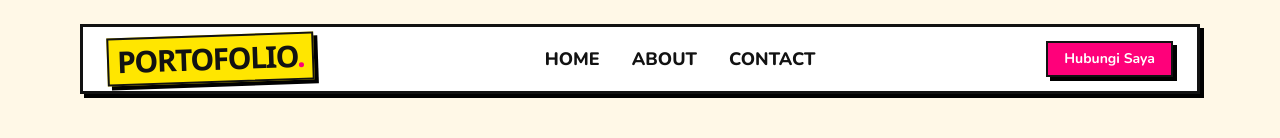
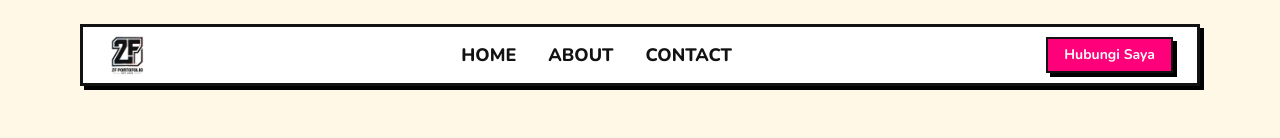
Before and after one commit to f4hmii/fahmi_portofolio, a Next.js app: page / in a window 1280 px wide. Shown: the top 138 px of the page. Built offline with nearby package versions, Linux system fonts and the light colour scheme.

Commit message:
Update logo in navbar

```diff
--- a/app/page.tsx
+++ b/app/page.tsx
@@ -40,9 +40,15 @@ export default function Home() {
     <main className="min-h-screen px-6 pt-2 pb-12 md:px-12 md:pt-4 md:pb-20 lg:px-20 lg:pt-4 lg:pb-24 overflow-hidden">
       {/* HEADER SECTION */}
       <nav className="sticky top-2 z-50 flex justify-between items-center mb-16 px-6 py-2 border-3 border-neo-black bg-white shadow-neo-sm">
-        <h1 className="text-2xl md:text-3xl font-black tracking-tighter uppercase bg-neo-yellow border-2 border-neo-black px-2 py-1 shadow-neo-sm inline-block transform -rotate-2">
-          Portofolio<span className="text-neo-pink">.</span>
-        </h1>
+        <a href="/" className="flex items-center">
+          <Image
+            src="/image/zflogo.png"
+            alt="Logo Fahmi"
+            width={120}
+            height={40}
+            className="h-10 w-auto object-contain"
+          />
+        </a>
 
         {/* Nav Links */}
         <div className="hidden md:flex gap-6 lg:gap-8 font-black text-base md:text-lg uppercase items-center bg-white">
```
